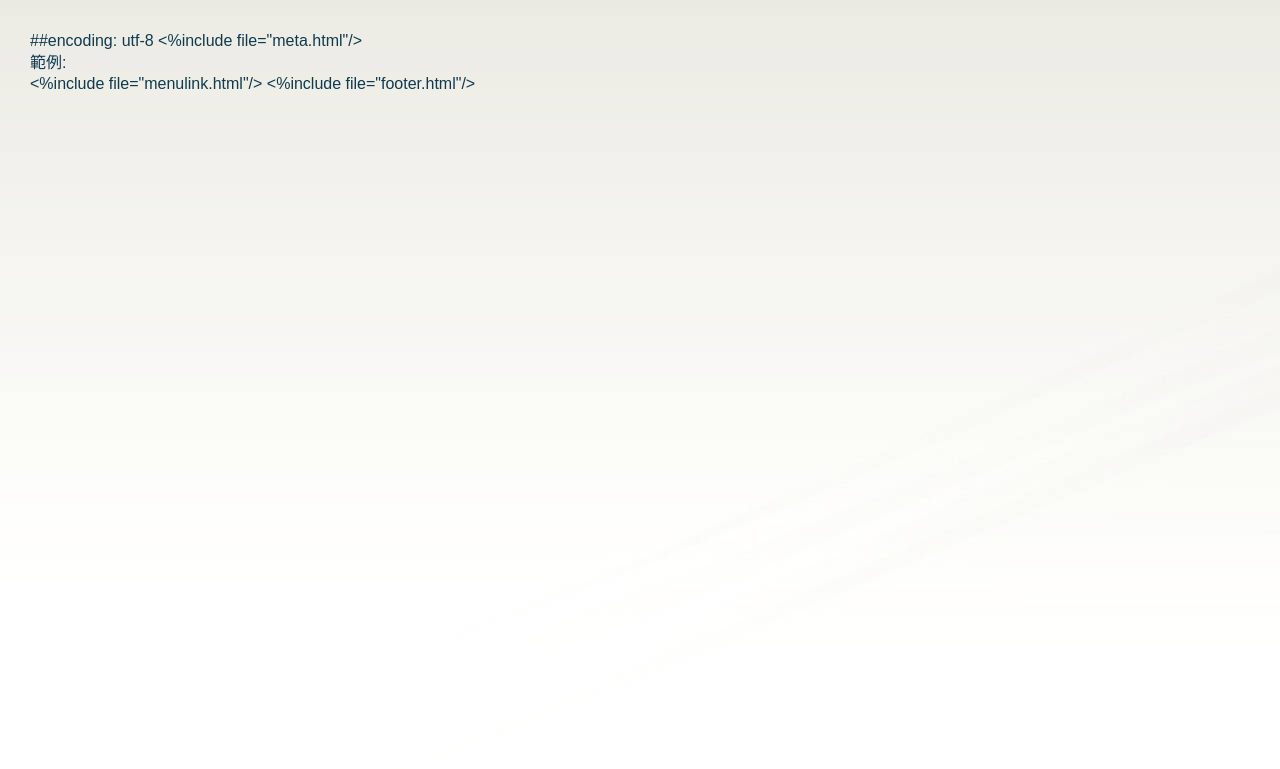
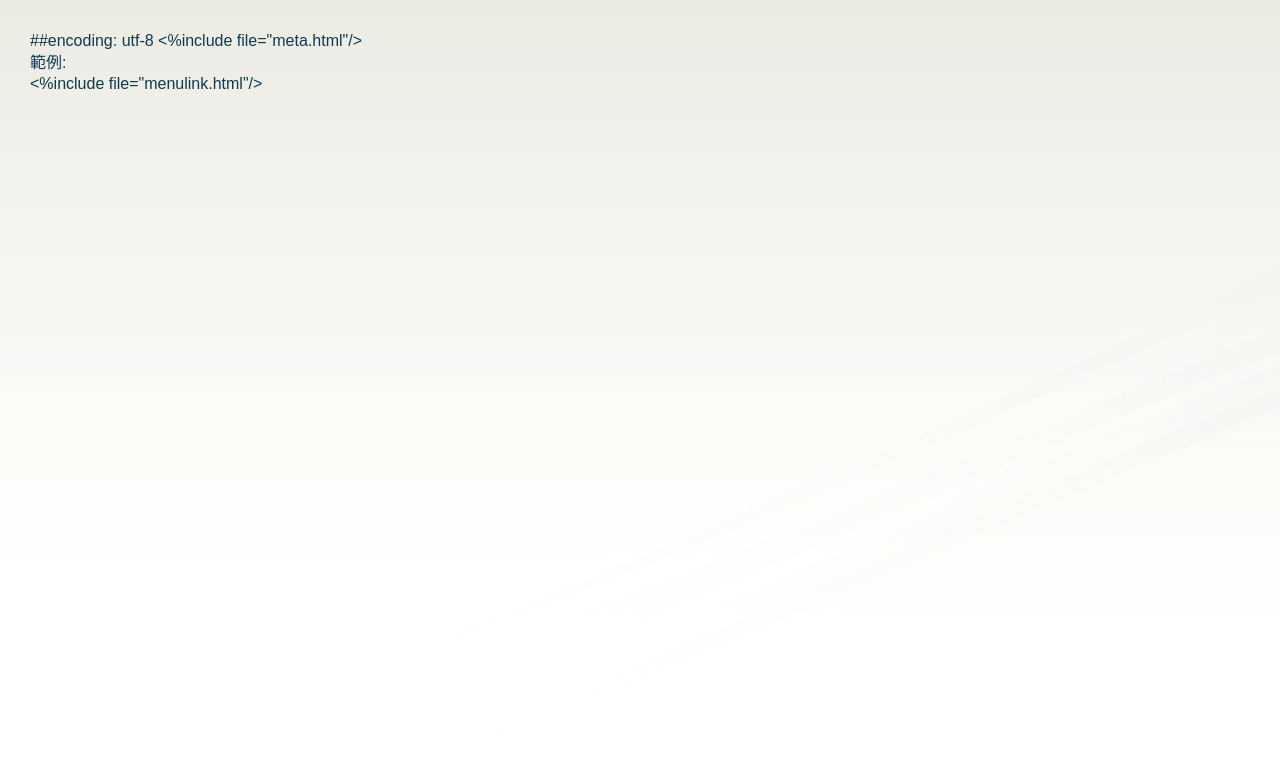
Before and after one commit to kmollee/test_repo, a Python web app: template wsgi/static/templates/index.html in a window 1280 px wide. Shown: the top 769 px of the page. Run offline with Jinja, Linux system fonts and the light colour scheme; the template is opened without the code that fills it, so the values that code supplies are empty.

Commit message:
remove four bar

```diff
--- a/wsgi/static/templates/index.html
+++ b/wsgi/static/templates/index.html
@@ -12,6 +12,5 @@
     範例:
     <br />
     <%include file="menulink.html"/>
-    <%include file="footer.html"/>
 </body>
 </html>
```
